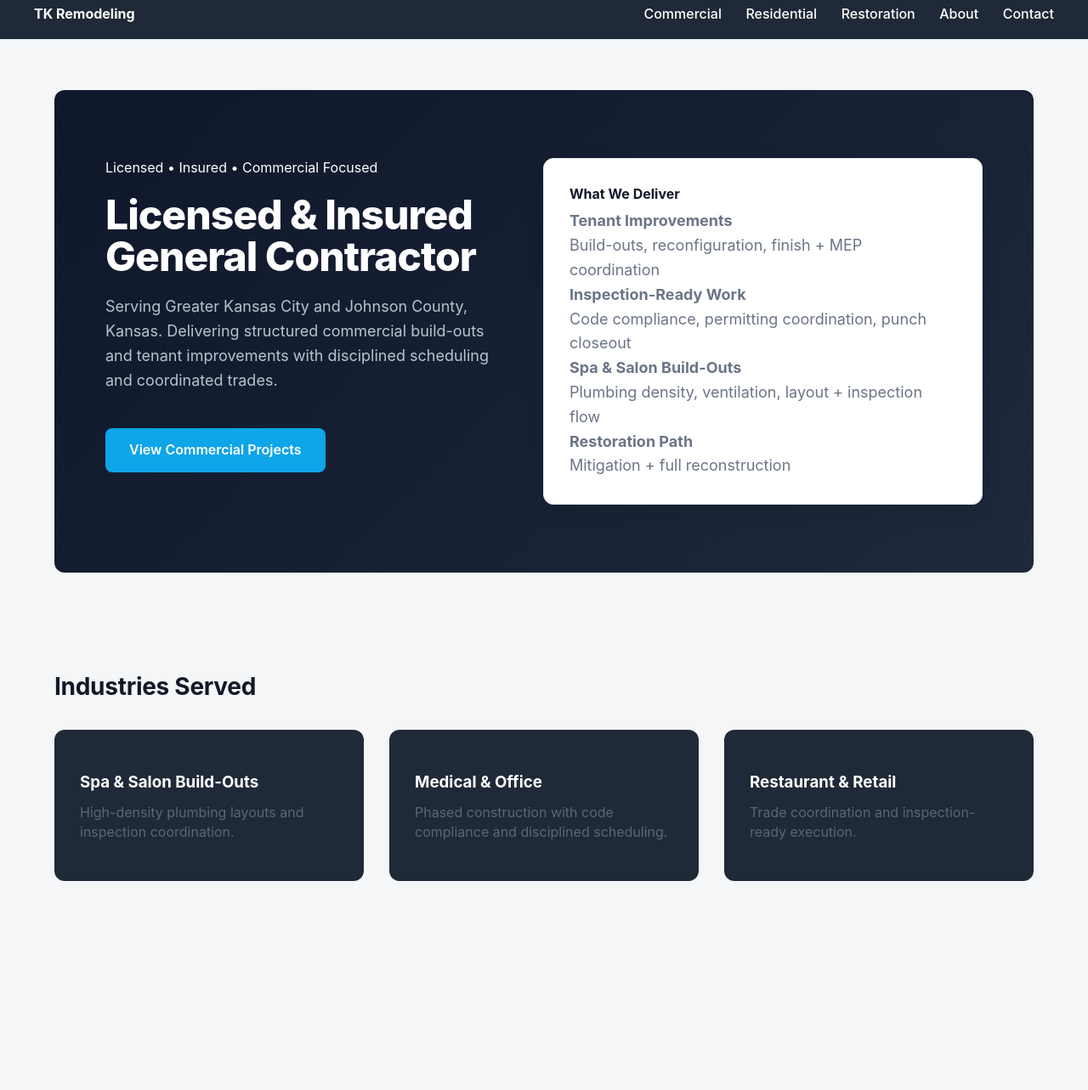
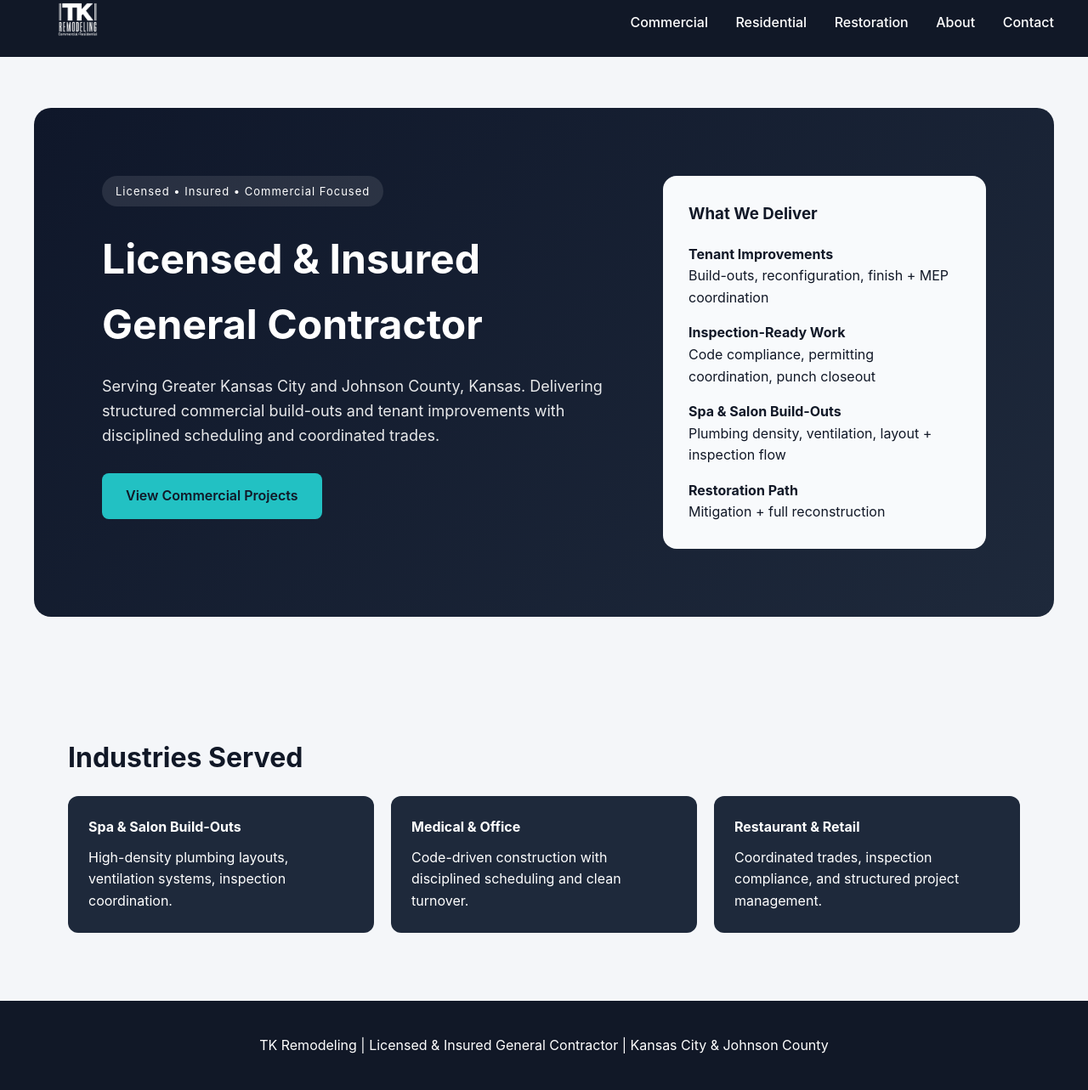
Before and after one commit to vietdoan323-web/tkremodel-site, a plain HTML site: page index.html in a window 1280 px wide. Shown: the part 13-1296 px from the top of the page at 85% size. Before the commit the page ends 1110 px from the top, so only its background shows below. Drawn offline with Linux system fonts and the light colour scheme.

Commit message:
Update index.html

```diff
--- a/index.html
+++ b/index.html
@@ -3,114 +3,178 @@
 <head>
 <meta charset="UTF-8">
 <meta name="viewport" content="width=device-width, initial-scale=1.0">
-<title>TK Remodeling | Licensed & Insured General Contractor – Kansas City</title>
-<meta name="description" content="Licensed & Insured General Contractor serving Greater Kansas City and Johnson County, Kansas. Commercial tenant improvements and build-outs.">
 
-<link rel="stylesheet" href="styles.css">
+<title>Kansas City General Contractor | TK Remodeling</title>
+<meta name="description" content="Licensed & Insured General Contractor serving Greater Kansas City and Johnson County, Kansas. Specializing in commercial build-outs, tenant improvements, and spa & salon construction.">
 
 <style>
+
+/* ===== RESET ===== */
+* {
+  margin: 0;
+  padding: 0;
+  box-sizing: border-box;
+  font-family: -apple-system, BlinkMacSystemFont, 'Segoe UI', Roboto, sans-serif;
+}
+
 body {
-  margin:0;
-  font-family:-apple-system, BlinkMacSystemFont, 'Segoe UI', Roboto, sans-serif;
-  background:#f4f6f8;
-  color:#111827;
+  background: #f4f6f9;
+  color: #111827;
+  line-height: 1.6;
+}
+
+/* ===== NAVIGATION ===== */
+header {
+  background: #111827;
+  padding: 16px 40px;
 }
 
 .nav {
-  background:#1f2937;
-  color:white;
-  padding:18px 40px;
-  display:flex;
-  justify-content:space-between;
-  align-items:center;
+  display: flex;
+  justify-content: space-between;
+  align-items: center;
 }
 
 .nav a {
-  color:white;
-  text-decoration:none;
-  margin-left:24px;
-  font-weight:500;
+  color: white;
+  text-decoration: none;
+  margin-left: 28px;
+  font-weight: 500;
 }
 
-.container {
-  max-width:1200px;
-  margin:auto;
-  padding:60px 24px;
+.nav a:hover {
+  opacity: 0.8;
+}
+
+.logo img {
+  height: 40px;
+}
+
+/* ===== HERO ===== */
+.hero-wrapper {
+  padding: 60px 40px;
 }
 
 .hero {
-  background:linear-gradient(135deg,#0f172a,#1e293b);
-  color:white;
-  padding:80px 60px;
-  border-radius:12px;
-  display:flex;
-  gap:60px;
+  max-width: 1200px;
+  margin: auto;
+  background: linear-gradient(135deg, #0f172a, #1e293b);
+  border-radius: 20px;
+  padding: 80px;
+  display: flex;
+  gap: 60px;
+  color: white;
 }
 
 .hero-left {
-  flex:1;
+  flex: 1;
+}
+
+.badge {
+  display: inline-block;
+  background: rgba(255,255,255,0.1);
+  padding: 8px 16px;
+  border-radius: 20px;
+  font-size: 13px;
+  letter-spacing: 1px;
+  margin-bottom: 24px;
 }
 
 .hero h1 {
-  font-size:48px;
-  margin:20px 0;
+  font-size: 48px;
+  margin-bottom: 20px;
 }
 
 .hero p {
-  font-size:18px;
-  opacity:.9;
-  line-height:1.6;
+  font-size: 18px;
+  opacity: 0.9;
+  margin-bottom: 30px;
+}
+
+.button {
+  display: inline-block;
+  padding: 14px 28px;
+  border-radius: 8px;
+  text-decoration: none;
+  font-weight: 600;
 }
 
 .button-primary {
-  display:inline-block;
-  margin-top:24px;
-  padding:14px 28px;
-  background:#0ea5e9;
-  color:white;
-  text-decoration:none;
-  border-radius:8px;
-  font-weight:600;
+  background: #22c1c3;
+  color: #111827;
+}
+
+.button-primary:hover {
+  background: #1ca5a7;
+}
+
+.hero-right {
+  width: 380px;
+  background: #f8fafc;
+  color: #111827;
+  padding: 30px;
+  border-radius: 16px;
+}
+
+.hero-right h3 {
+  margin-bottom: 20px;
+}
+
+.hero-right strong {
+  display: block;
+  margin-top: 16px;
+}
+
+/* ===== INDUSTRIES ===== */
+.section {
+  max-width: 1200px;
+  margin: 80px auto;
+  padding: 0 40px;
+}
+
+.section h2 {
+  font-size: 32px;
+  margin-bottom: 20px;
+}
+
+.grid {
+  display: grid;
+  grid-template-columns: repeat(auto-fit, minmax(260px, 1fr));
+  gap: 20px;
 }
 
 .card {
-  flex:1;
-  background:white;
-  color:#111827;
-  padding:30px;
-  border-radius:12px;
-  box-shadow:0 10px 25px rgba(0,0,0,0.08);
+  background: #1e293b;
+  color: white;
+  padding: 24px;
+  border-radius: 12px;
 }
 
-.section {
-  margin-top:80px;
+.card h4 {
+  margin-bottom: 10px;
 }
 
-.cards {
-  display:flex;
-  gap:30px;
-  margin-top:30px;
+/* ===== FOOTER ===== */
+footer {
+  text-align: center;
+  padding: 40px;
+  background: #111827;
+  color: white;
+  margin-top: 80px;
 }
 
-.service-box {
-  background:#1f2937;
-  color:white;
-  padding:30px;
-  border-radius:12px;
-  flex:1;
-}
-
-.service-box h3 {
-  margin-bottom:10px;
-}
 </style>
-
 </head>
 
 <body>
 
+<header>
   <div class="nav">
-  <div><strong>TK Remodeling</strong></div>
+    <div class="logo">
+      <a href="index.html">
+        <img src="logo-white.png" alt="TK Remodeling Logo">
+      </a>
+    </div>
     <div>
       <a href="index.html">Commercial</a>
       <a href="residential.html">Residential</a>
@@ -119,59 +183,59 @@ body {
       <a href="contact.html">Contact</a>
     </div>
   </div>
+</header>
 
-<div class="container">
-
+<div class="hero-wrapper">
   <div class="hero">
     <div class="hero-left">
-    <div>Licensed • Insured • Commercial Focused</div>
-    <h1>Licensed & Insured General Contractor</h1>
+      <div class="badge">Licensed • Insured • Commercial Focused</div>
+      <h1>Licensed & Insured<br>General Contractor</h1>
       <p>
         Serving Greater Kansas City and Johnson County, Kansas.
-      Delivering structured commercial build-outs and tenant improvements
-      with disciplined scheduling and coordinated trades.
+        Delivering structured commercial build-outs and tenant improvements with disciplined scheduling and coordinated trades.
       </p>
-    <a href="projects.html" class="button-primary">View Commercial Projects</a>
+      <a href="projects.html" class="button button-primary">View Commercial Projects</a>
     </div>
 
-  <div class="card">
+    <div class="hero-right">
       <h3>What We Deliver</h3>
-    <p><strong>Tenant Improvements</strong><br>
-    Build-outs, reconfiguration, finish + MEP coordination</p>
 
-    <p><strong>Inspection-Ready Work</strong><br>
-    Code compliance, permitting coordination, punch closeout</p>
+      <strong>Tenant Improvements</strong>
+      Build-outs, reconfiguration, finish + MEP coordination
 
-    <p><strong>Spa & Salon Build-Outs</strong><br>
-    Plumbing density, ventilation, layout + inspection flow</p>
+      <strong>Inspection-Ready Work</strong>
+      Code compliance, permitting coordination, punch closeout
 
-    <p><strong>Restoration Path</strong><br>
-    Mitigation + full reconstruction</p>
+      <strong>Spa & Salon Build-Outs</strong>
+      Plumbing density, ventilation, layout + inspection flow
+
+      <strong>Restoration Path</strong>
+      Mitigation + full reconstruction
+    </div>
   </div>
 </div>
 
 <div class="section">
   <h2>Industries Served</h2>
-
-  <div class="cards">
-    <div class="service-box">
-      <h3>Spa & Salon Build-Outs</h3>
-      <p>High-density plumbing layouts and inspection coordination.</p>
+  <div class="grid">
+    <div class="card">
+      <h4>Spa & Salon Build-Outs</h4>
+      High-density plumbing layouts, ventilation systems, inspection coordination.
     </div>
-
-    <div class="service-box">
-      <h3>Medical & Office</h3>
-      <p>Phased construction with code compliance and disciplined scheduling.</p>
+    <div class="card">
+      <h4>Medical & Office</h4>
+      Code-driven construction with disciplined scheduling and clean turnover.
     </div>
-
-    <div class="service-box">
-      <h3>Restaurant & Retail</h3>
-      <p>Trade coordination and inspection-ready execution.</p>
+    <div class="card">
+      <h4>Restaurant & Retail</h4>
+      Coordinated trades, inspection compliance, and structured project management.
     </div>
   </div>
 </div>
 
-</div>
+<footer>
+  TK Remodeling | Licensed & Insured General Contractor | Kansas City & Johnson County
+</footer>
 
 </body>
 </html>
```
Lines whose indentation alone changed are shown as unchanged.
